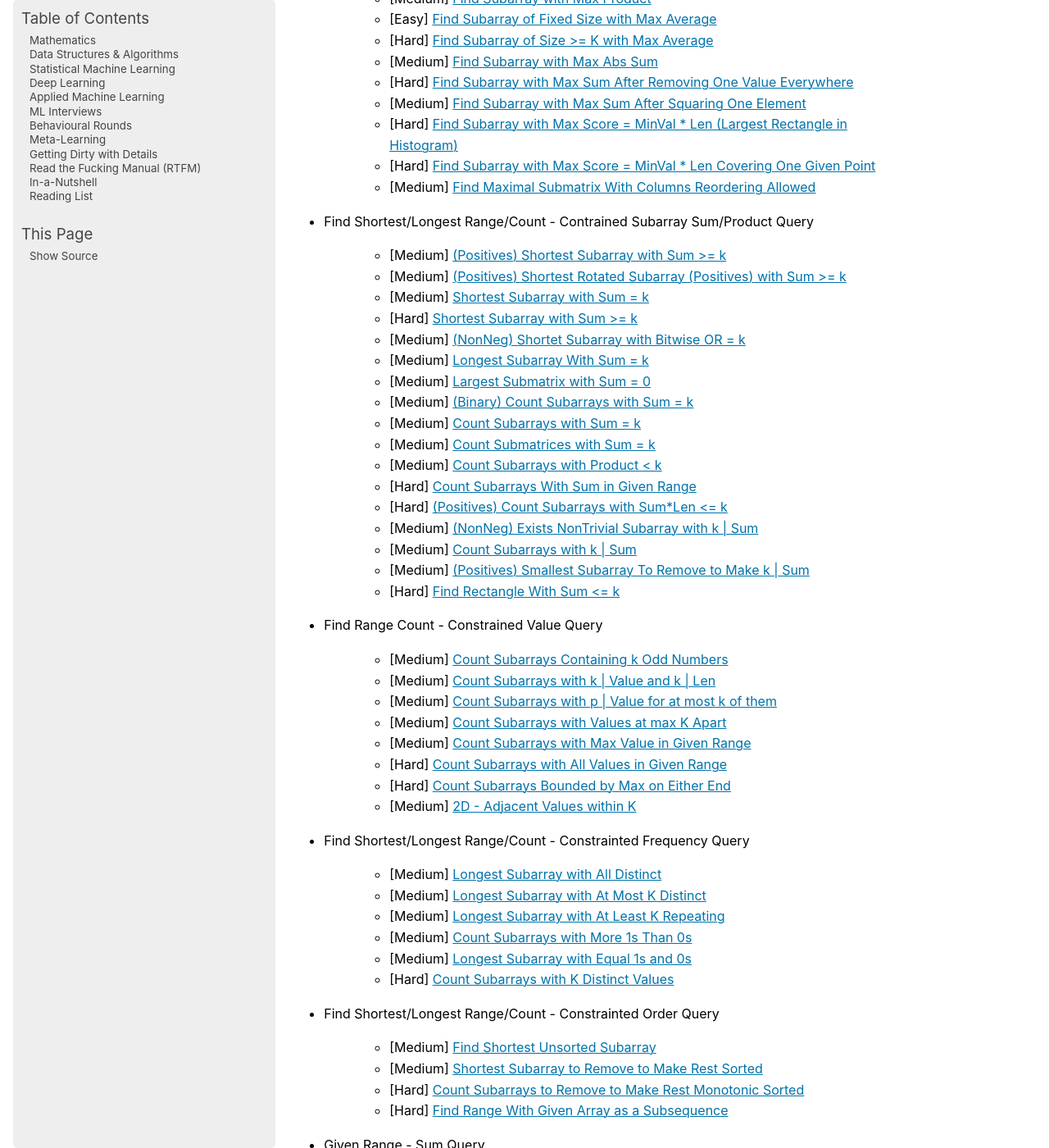
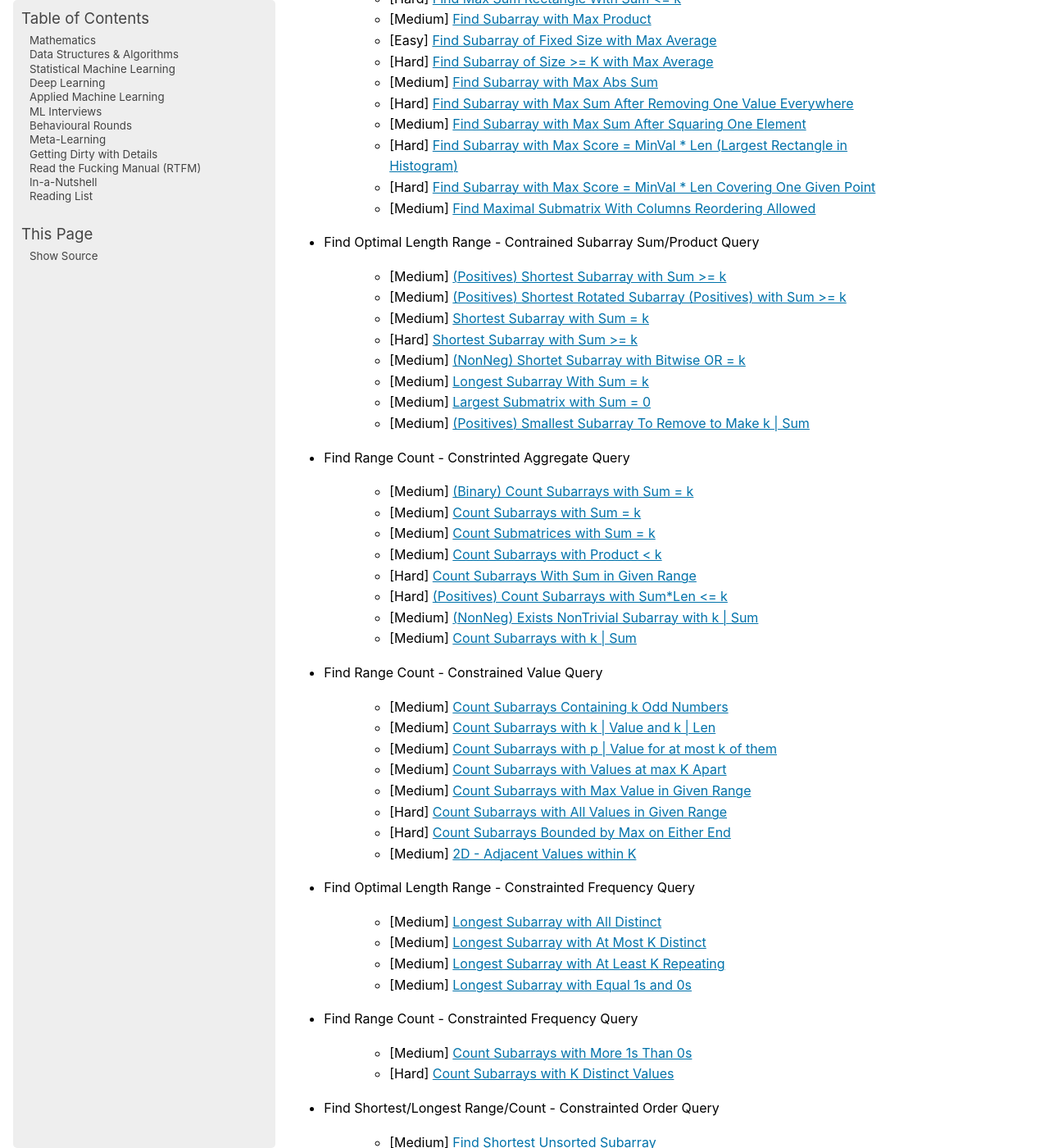
Before and after one commit to uselesstechjunks/leetcode, a Sphinx documentation site: the page built from docs/source/dsa/qb.rst, in a window 1280 px wide and 1400 px high, scrolled down 2137 px. Shown: the whole window at 82% size. Built offline with Sphinx 7.4.7, drawn with Linux system fonts in a browser that asks for light colours; pages that are not in the unit, such as notebooks, are missing from menus; some of the changed text lies outside the part shown.

Commit message:
Update qb.rst

```diff
--- a/docs/source/dsa/qb.rst
+++ b/docs/source/dsa/qb.rst
@@ -65,11 +65,12 @@ Arrays
 	- [Hard] `Minimum Adjacent Swaps for K Consecutive Ones <https://leetcode.com/problems/minimum-adjacent-swaps-for-k-consecutive-ones/description/>`_
 	- [Medium] `Maximum Number of Consecutive Value If We Can Replace Any with Anything Else K Times <https://leetcode.com/problems/longest-repeating-character-replacement/description/>`_
 	- [Medium] `Maximum Number of Consecutive Value If We Can Replace Any with Anything Else within K <https://leetcode.com/problems/maximum-beauty-of-an-array-after-applying-operation/description/>`_
-- Find Optimal Range - Max Sum/Product/Average Query
+- Find Optimal Score Range - Max Sum/Product/Average/Score Query
 
 	- [Medium] `Find Subarray with Max Sum <https://leetcode.com/problems/maximum-subarray/description/>`_
 	- [Medium] `Find Submatrix with Max Sum <https://www.geeksforgeeks.org/maximum-sum-submatrix/>`_
 	- [Medium] `Find Subarray with Max Sum of Len At Least K <https://www.geeksforgeeks.org/largest-sum-subarray-least-k-numbers/>`_
+	- [Hard] `Find Max Sum Rectangle With Sum <= k <https://leetcode.com/problems/max-sum-of-rectangle-no-larger-than-k/description/>`_
 	- [Medium] `Find Subarray with Max Product <https://leetcode.com/problems/maximum-product-subarray/description/>`_
 	- [Easy] `Find Subarray of Fixed Size with Max Average <https://leetcode.com/problems/maximum-average-subarray-i/description/>`_
 	- [Hard] `Find Subarray of Size >= K with Max Average <https://leetcode.com/problems/maximum-average-subarray-ii/description/>`_
@@ -79,7 +80,7 @@ Arrays
 	- [Hard] `Find Subarray with Max Score = MinVal * Len (Largest Rectangle in Histogram) <https://leetcode.com/problems/largest-rectangle-in-histogram/description/>`_
 	- [Hard] `Find Subarray with Max Score = MinVal * Len Covering One Given Point <https://leetcode.com/problems/maximum-score-of-a-good-subarray/>`_
 	- [Medium] `Find Maximal Submatrix With Columns Reordering Allowed <https://leetcode.com/problems/largest-submatrix-with-rearrangements/description/>`_
-- Find Shortest/Longest Range/Count - Contrained Subarray Sum/Product Query
+- Find Optimal Length Range - Contrained Subarray Sum/Product Query
 
 	- [Medium] `(Positives) Shortest Subarray with Sum >= k <https://leetcode.com/problems/minimum-size-subarray-sum/description/>`_
 	- [Medium] `(Positives) Shortest Rotated Subarray (Positives) with Sum >= k <https://leetcode.com/problems/minimum-operations-to-reduce-x-to-zero/description/>`_
@@ -88,6 +89,9 @@ Arrays
 	- [Medium] `(NonNeg) Shortet Subarray with Bitwise OR = k <https://leetcode.com/problems/shortest-subarray-with-or-at-least-k-ii/description/>`_
 	- [Medium] `Longest Subarray With Sum = k <https://leetcode.com/problems/maximum-size-subarray-sum-equals-k/>`_
 	- [Medium] `Largest Submatrix with Sum = 0 <https://www.geeksforgeeks.org/largest-rectangular-sub-matrix-whose-sum-0/>`_
+	- [Medium] `(Positives) Smallest Subarray To Remove to Make k | Sum <https://leetcode.com/problems/make-sum-divisible-by-p/description/>`_
+- Find Range Count - Constrinted Aggregate Query
+
 	- [Medium] `(Binary) Count Subarrays with Sum = k <https://leetcode.com/problems/binary-subarrays-with-sum/description/>`_
 	- [Medium] `Count Subarrays with Sum = k <https://leetcode.com/problems/subarray-sum-equals-k/description/>`_
 	- [Medium] `Count Submatrices with Sum = k <https://www.geeksforgeeks.org/count-of-submatrix-with-sum-x-in-a-given-matrix/>`_
@@ -96,8 +100,6 @@ Arrays
 	- [Hard] `(Positives) Count Subarrays with Sum*Len <= k <https://leetcode.com/problems/count-subarrays-with-score-less-than-k/description/>`_
 	- [Medium] `(NonNeg) Exists NonTrivial Subarray with k | Sum <https://leetcode.com/problems/continuous-subarray-sum/description/>`_
 	- [Medium] `Count Subarrays with k | Sum <https://leetcode.com/problems/subarray-sums-divisible-by-k/description/>`_
-	- [Medium] `(Positives) Smallest Subarray To Remove to Make k | Sum <https://leetcode.com/problems/make-sum-divisible-by-p/description/>`_
-	- [Hard] `Find Rectangle With Sum <= k <https://leetcode.com/problems/max-sum-of-rectangle-no-larger-than-k/description/>`_
 - Find Range Count - Constrained Value Query
 
 	- [Medium] `Count Subarrays Containing k Odd Numbers <https://leetcode.com/problems/count-number-of-nice-subarrays/description/>`_
@@ -108,13 +110,15 @@ Arrays
 	- [Hard] `Count Subarrays with All Values in Given Range <https://leetcode.com/problems/count-subarrays-with-fixed-bounds/description/>`_
 	- [Hard] `Count Subarrays Bounded by Max on Either End <https://leetcode.com/problems/find-the-number-of-subarrays-where-boundary-elements-are-maximum/>`_
 	- [Medium] `2D - Adjacent Values within K <https://leetcode.com/problems/find-the-grid-of-region-average/description/>`_
-- Find Shortest/Longest Range/Count - Constrainted Frequency Query
+- Find Optimal Length Range - Constrainted Frequency Query
 
 	- [Medium] `Longest Subarray with All Distinct <https://leetcode.com/problems/longest-substring-without-repeating-characters/description/>`_
 	- [Medium] `Longest Subarray with At Most K Distinct <https://leetcode.com/problems/longest-substring-with-at-most-k-distinct-characters/>`_
 	- [Medium] `Longest Subarray with At Least K Repeating <https://leetcode.com/problems/longest-substring-with-at-least-k-repeating-characters/>`_
+	- [Medium] `Longest Subarray with Equal 1s and 0s <https://leetcode.com/problems/contiguous-array/description/>`_
+- Find Range Count - Constrainted Frequency Query
+
 	- [Medium] `Count Subarrays with More 1s Than 0s <https://leetcode.com/problems/count-subarrays-with-more-ones-than-zeros/>`_
-	- [Medium] `Longest Subarray with Equal 1s and 0s <https://leetcode.com/problems/contiguous-array/description/>`_
 	- [Hard] `Count Subarrays with K Distinct Values <https://leetcode.com/problems/subarrays-with-k-different-integers/>`_
 - Find Shortest/Longest Range/Count - Constrainted Order Query
 
```
